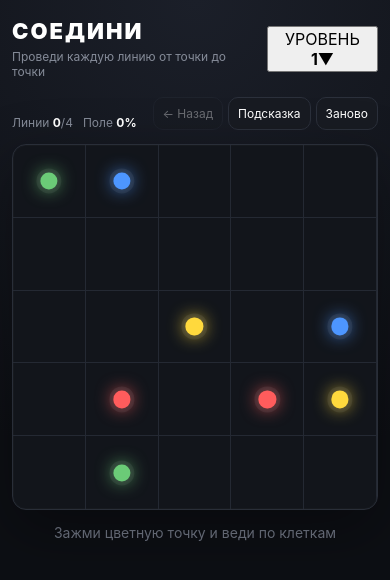
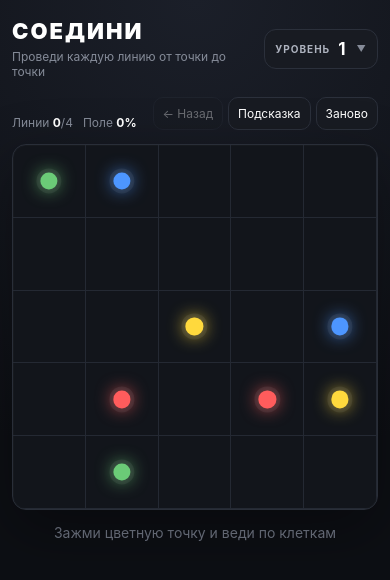
Before and after one commit to dancheei2-hue/Soedini, a React (Vite) app: page / in a window 390 px wide. Shown: the top 580 px of the page. Built offline with nearby package versions, Linux system fonts and the light colour scheme.

Commit message:
Update style.css

```diff
--- a/src/style.css
+++ b/src/style.css
@@ -6,8 +6,8 @@ html,
 body,
 #root {
   margin: 0;
+  width: 100%;
   min-height: 100%;
-  width: 100%;
 }
 
 body {
@@ -57,17 +57,98 @@ button {
   font-size: 14px;
 }
 
-.level {
-  white-space: nowrap;
-  color: #858b98;
-  font-size: 13px;
-  letter-spacing: 1px;
+.level-selector {
+  position: relative;
+  flex-shrink: 0;
 }
 
-.level strong {
+.level-current {
+  display: flex;
+  align-items: center;
+  gap: 8px;
+  border: 1px solid #2b303b;
+  border-radius: 14px;
+  padding: 10px 14px;
+  background: #181b22;
+  color: #aeb3bf;
+  font-size: 13px;
+  font-weight: 700;
+  letter-spacing: 1px;
+  cursor: pointer;
+  transition:
+    background 0.15s ease,
+    border-color 0.15s ease,
+    transform 0.15s ease;
+}
+
+.level-current:hover {
+  background: #232833;
+  border-color: #3a404d;
+}
+
+.level-current:active {
+  transform: scale(0.97);
+}
+
+.level-current strong {
   color: #ffffff;
-  font-size: 18px;
-  margin-left: 4px;
+  font-size: 20px;
+}
+
+.level-arrow {
+  margin-left: 2px;
+  color: #858b98;
+  font-size: 9px;
+}
+
+.levels-menu {
+  position: absolute;
+  top: calc(100% + 8px);
+  right: 0;
+  z-index: 50;
+  width: 190px;
+  max-height: 360px;
+  overflow-y: auto;
+  padding: 7px;
+  border: 1px solid #303540;
+  border-radius: 14px;
+  background: #181b22;
+  box-shadow:
+    0 15px 40px rgba(0, 0, 0, 0.5);
+}
+
+.level-option {
+  width: 100%;
+  display: flex;
+  align-items: center;
+  justify-content: space-between;
+  border: 0;
+  border-radius: 9px;
+  padding: 11px 12px;
+  background: transparent;
+  color: #aeb3bf;
+  text-align: left;
+  cursor: pointer;
+  transition:
+    background 0.15s ease,
+    color 0.15s ease;
+}
+
+.level-option:hover {
+  background: #242933;
+  color: #ffffff;
+}
+
+.level-option.current {
+  background: #292e38;
+  color: #ffffff;
+  font-weight: 700;
+}
+
+.check {
+  color: #6bcb77;
+  font-size: 17px;
+  font-weight: 800;
 }
 
 .game {
@@ -101,8 +182,7 @@ button {
   gap: 8px;
 }
 
-.controls button,
-.info > button {
+.controls button {
   border: 1px solid #2b303b;
   background: #181b22;
   color: #ffffff;
@@ -115,13 +195,11 @@ button {
     transform 0.15s ease;
 }
 
-.controls button:hover:not(:disabled),
-.info > button:hover {
+.controls button:hover:not(:disabled) {
   background: #232833;
 }
 
-.controls button:active:not(:disabled),
-.info > button:active {
+.controls button:active:not(:disabled) {
   transform: scale(0.97);
 }
 
@@ -157,10 +235,7 @@ button {
   background: transparent;
   cursor: pointer;
   touch-action: none;
-}
-
-.cell:nth-last-child(-n + 5) {
-  border-bottom: 0;
+  user-select: none;
 }
 
 .cell:hover {
@@ -209,9 +284,10 @@ button {
   stroke-linecap: round;
   stroke-linejoin: round;
   opacity: 0.95;
-  filter: drop-shadow(
-    0 0 5px rgba(255, 255, 255, 0.15)
-  );
+  filter:
+    drop-shadow(
+      0 0 5px rgba(255, 255, 255, 0.15)
+    );
   pointer-events: none;
 }
 
@@ -270,10 +346,17 @@ button {
   color: #111318;
   font-weight: 700;
   cursor: pointer;
+  transition:
+    opacity 0.15s ease,
+    transform 0.15s ease;
 }
 
 .next:hover {
   opacity: 0.9;
+}
+
+.next:active {
+  transform: scale(0.97);
 }
 
 @media (max-width: 600px) {
@@ -283,6 +366,7 @@ button {
 
   .topbar {
     margin-bottom: 18px;
+    gap: 10px;
   }
 
   .logo {
@@ -294,12 +378,24 @@ button {
     font-size: 12px;
   }
 
-  .level {
-    font-size: 11px;
+  .level-current {
+    padding: 9px 10px;
+    border-radius: 12px;
+    font-size: 10px;
   }
 
-  .level strong {
-    font-size: 16px;
+  .level-current strong {
+    font-size: 17px;
+  }
+
+  .levels-menu {
+    width: 170px;
+    max-height: 330px;
+  }
+
+  .level-option {
+    padding: 10px;
+    font-size: 13px;
   }
 
   .info {
```
